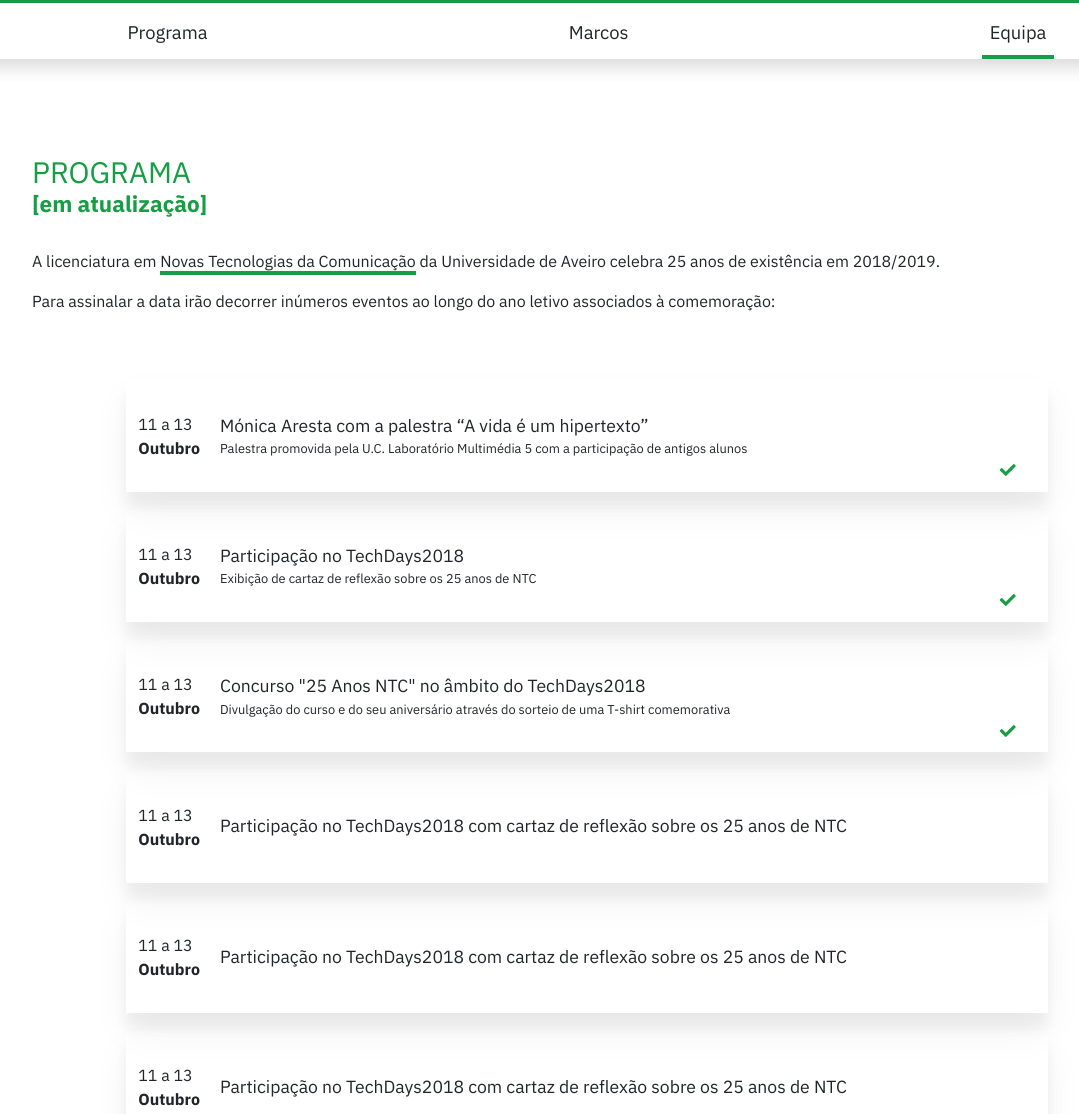
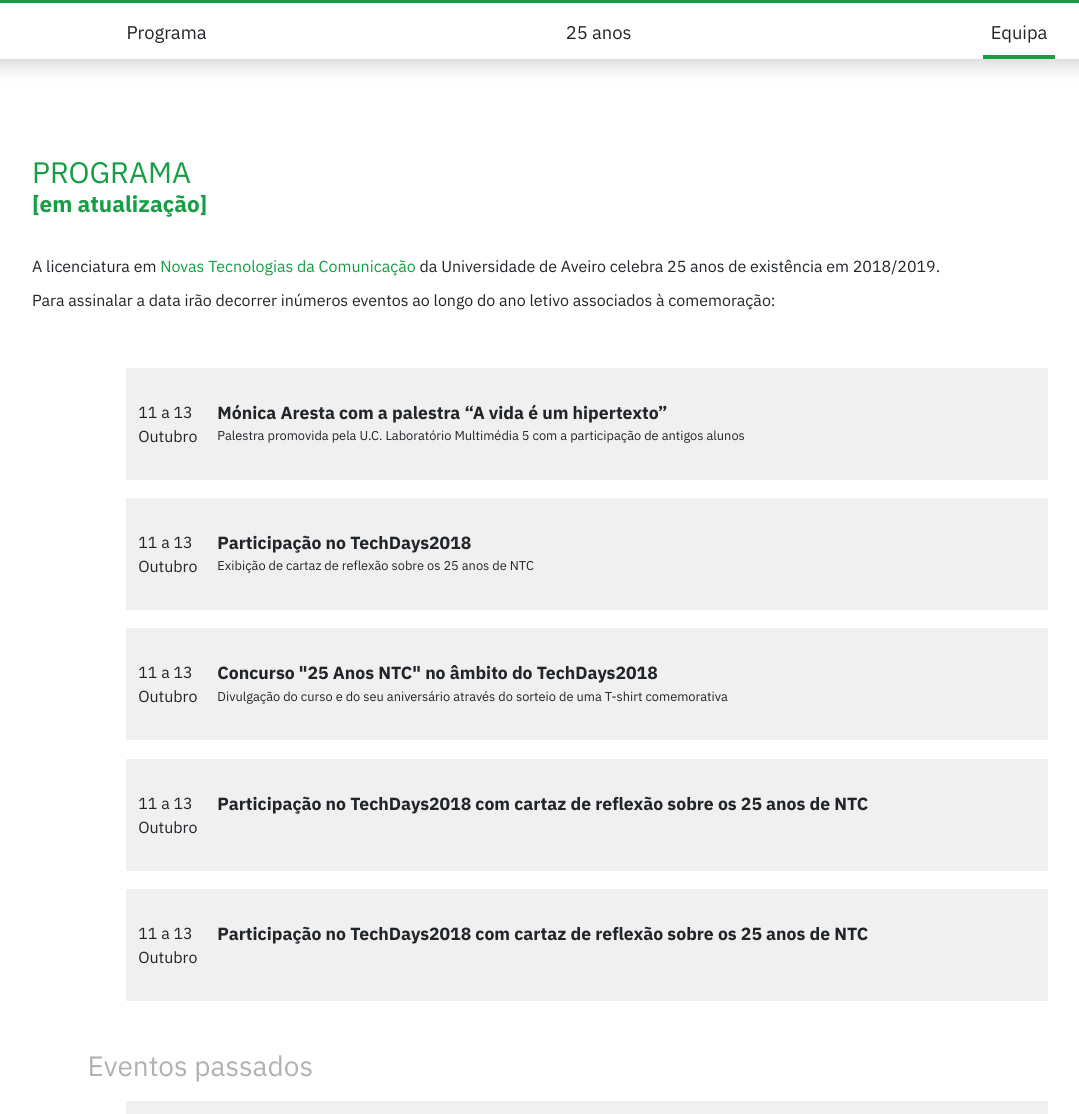
Before and after one commit to carva28/ntc25anos, a plain HTML site: page index.html in a window 1280 px wide. Shown: the part 797-1911 px from the top of the page, without its empty margins (53-1132 px from the left). Drawn offline with Linux system fonts and the light colour scheme.

Commit message:
estilos e estrutura atualizados

```diff
--- a/css/estilos.css
+++ b/css/estilos.css
@@ -53,8 +53,13 @@ a:hover{
 }
 
 body > div a{
-    border-bottom:4px solid var(--main-green);
+    color: var(--main-green) !important;
 }
+
+body > div a:active{
+    border-bottom: 4px solid var(--main-green);
+}
+
 
 .box-shadow{
     box-shadow:0 19px 38px rgba(0, 0, 0, 0.3), 0 15px 12px rgba(0, 0, 0, 0.22);
@@ -252,18 +257,23 @@ button:focus, button:active{
 /* ######  PROGRAMA   ############################################### */
 /* ############################################################ */
 
+#programa p{
+    margin-bottom: 0;
+    line-height: 2.125;
+}
+
 #programa li{
     display: flex;
-    align-items: center;
+    align-items: flex-start;
     width:72vw;
     margin:1.75rem 0;
     padding:2rem .75rem;
-    box-shadow:0 19px 38px rgba(0, 0, 0, 0.05), 0 15px 12px rgba(0, 0, 0, 0.05);
-
+    background-color: rgba(151,151,151,0.15);
 }
 
 #programa .title{
     font-size:1.1em;
+    font-weight: bold;
 }
 
 .title + span{
@@ -276,7 +286,6 @@ button:focus, button:active{
 
 #programa .date span:last-child{
     display: block;
-    font-weight: bold;
 }
 
 #programa .content span{
@@ -302,6 +311,12 @@ button:focus, button:active{
     right: 0;
     bottom: -.15rem;
     color:var(--main-green);
+}
+
+#programa ul h3{
+    color:rgba(151,151,151,0.75);
+    margin-top: 3rem;
+
 }
 
 /* ######  PROGRAMA  ######################################### */
@@ -464,7 +479,7 @@ margin-right:-15%;
     }
 }
 
-@media screen and (max-width:768px){
+@media screen and (max-width:767px){
 
     .navbar-toggler{
         width: 100%;
--- a/index.html
+++ b/index.html
@@ -69,7 +69,7 @@
                     <a class="nav-link" href="#programa">Programa</a>
                 </li>
                 <li class="nav-item">
-                    <a class="nav-link" href="#marcos">Marcos</a>
+                    <a class="nav-link" href="#marcos">25 anos</a>
                 </li>
                 <li class="nav-item">
                     <a class="nav-link" href="#equipa">Equipa</a>
@@ -100,7 +100,6 @@
                             <span class="title">Mónica Aresta com a palestra “A vida é um hipertexto”</span>
                             <span>Palestra promovida pela U.C. Laboratório Multimédia 5 com a participação de antigos alunos</span>
                         </section>
-                        <i class="fas fa-check"></i>
                     </li>
                     <li>
                         <section class="date">
@@ -111,7 +110,6 @@
                             <span class="title">Participação no TechDays2018</span>
                             <span>Exibição de cartaz de reflexão sobre os 25 anos de NTC</span>
                         </section>
-                        <i class="fas fa-check"></i>
                     </li>
                     <li>
                         <section class="date">
@@ -122,7 +120,6 @@
                             <span class="title">Concurso "25 Anos NTC" no âmbito do TechDays2018</span>
                             <span>Divulgação do curso e do seu aniversário através do sorteio de uma T-shirt comemorativa</span>
                         </section>
-                        <i class="fas fa-check"></i>
                     </li>
                     <li>
                         <section class="date">
@@ -142,6 +139,7 @@
                             <span class="title">Participação no TechDays2018 com cartaz de reflexão sobre os 25 anos de NTC</span>
                         </section>
                     </li>
+                    <h3>Eventos passados</h3>
                     <li>
                         <section class="date">
                             <span>11 a 13</span>
@@ -201,16 +199,16 @@
             <figure>
                 <img src="https://goo.gl/US43HW">
                 <figcaption>
-                    <span>Da esquerda para a direita:</span> Tânia Ribeiro, Sofia Ribeiro, Diogo Carvalho, Hélia Gaspar, Diogo
-                    Silva, Silvino Martins, Carlos Eduardo Santos, Fernando Sousa, Joaquim Moreira, Carolina Nicolau, João
+                    <span>Da esquerda para a direita:</span> Profª Tânia Ribeiro, Sofia Ribeiro, Diogo Carvalho, Hélia Gaspar, Diogo
+                    Silva, Prof. Silvino Martins, Carlos Eduardo Santos, Fernando Sousa, Joaquim Moreira, Carolina Nicolau, João
                     Magalhães, Maria Cerqueira, Laura Ferreira, Margarida Pereira, Prof. José Nunes, Profª Ana Veloso
                 </figcaption>
                 <p>
                     <span>
                         Agradecimentos (por ordem alfabética):
                     </span>
-                    António Veiga, Cátia Pereira, Cristina Silva, Daniel Pôças, Gabriel Loureiro, Hélder Caixinha, Nélson Zagalo, Luís Pedro,
-                    Ricardo Ferreira, Rui Raposo
+                    António Veiga, Profª Cátia Pereira, Cristina Silva, Daniel Pôças, Gabriel Loureiro, Prof. Hélder Caixinha, Prof. Nélson Zagalo, Prof. Luís Pedro,
+                    Ricardo Ferreira, Prof. Rui Raposo
                 </p>
             </figure>
         </section>
@@ -218,6 +216,9 @@
 
     <div id="apoios">
         <section class="container">
+            <h1>UMA INICIATIVA DE</h1>
+
+
             <h1>APOIOS</h1>
 
             <div class="card-group">
```
